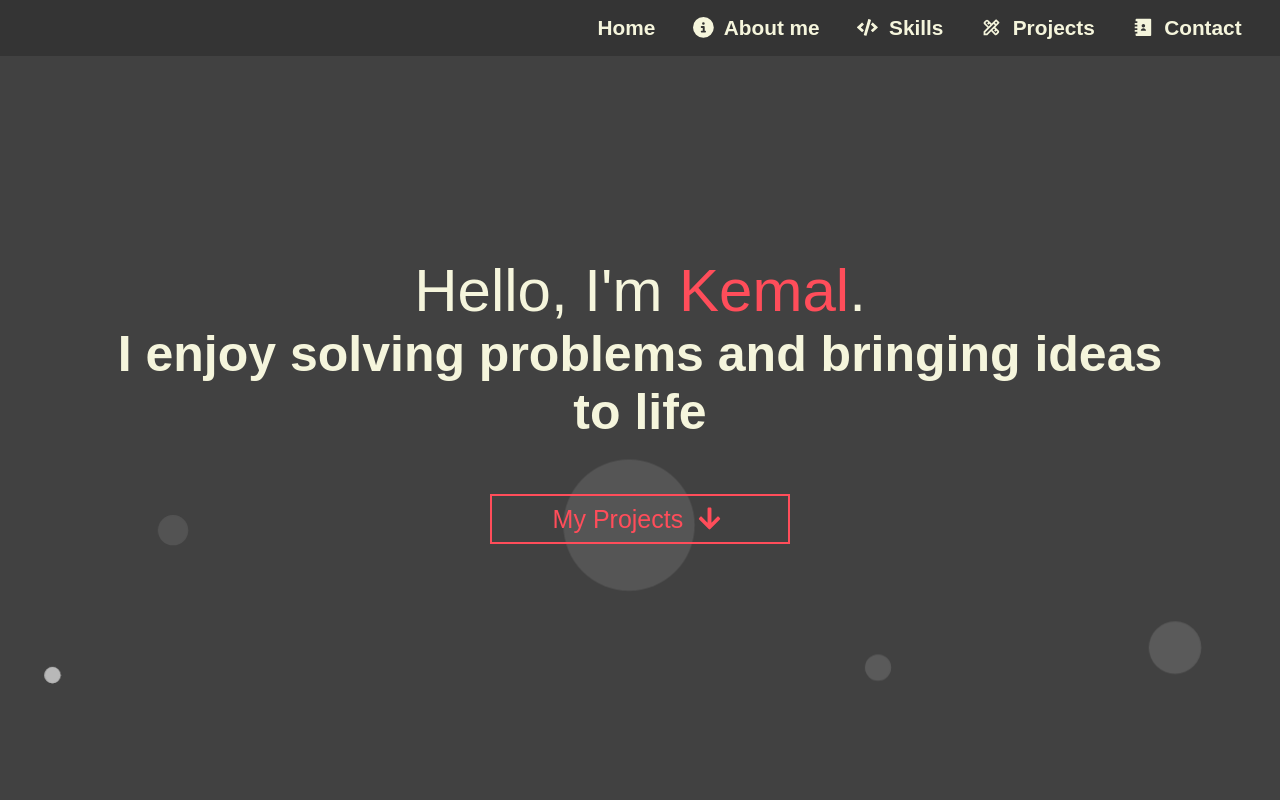
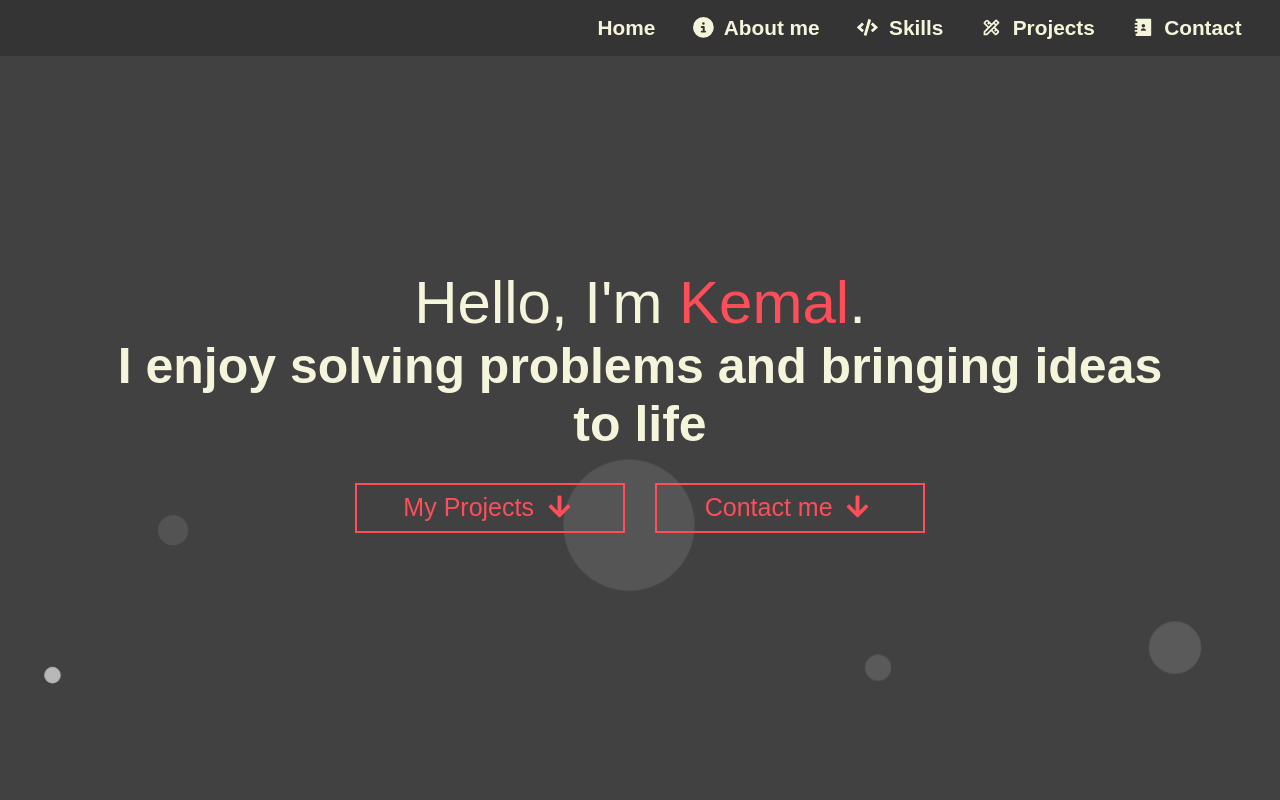
Before and after one commit to KemalYukselir/portfolio-website, a React (Create React App) app: page / in a window 1280 px wide. Shown: the top 800 px of the page. Built offline with nearby package versions, Linux system fonts and the light colour scheme.

Commit message:
added scroll to contacts

```diff
--- a/src/Components/Home.js
+++ b/src/Components/Home.js
@@ -16,6 +16,16 @@ const Home = () => {
       });
     }
   };
+  const scrollToContacts = () => {
+    const projectsSection = document.getElementById('contacts'); // Target the "projects" section
+    if (projectsSection) {
+      const topOffset = projectsSection.offsetTop; // Get the top position relative to the document
+      window.scrollTo({
+        top: topOffset,
+        behavior: 'smooth', // Enable smooth scrolling
+      });
+    }
+  };
   return (
     <div className='home-container'>
       <Navigation />
@@ -25,7 +35,10 @@ const Home = () => {
               Hello, I'm&nbsp;<span style={{ color: '#ff4d5a' }}>Kemal</span>.
             </h1>
             <h2>I enjoy solving problems and bringing ideas to life</h2>
-            <button onClick={scrollToProjects} className="scroll-button"><span>My Projects</span><FaArrowDown className="navBar-icon"/></button>
+            <div className='buttons'>
+              <button onClick={scrollToProjects} className="scroll-button"><span>My Projects</span><FaArrowDown className="navBar-icon"/></button>
+              <button onClick={scrollToContacts} className="scroll-button"><span>Contact me</span><FaArrowDown className="navBar-icon"/></button>
+            </div>
           </div>
 
           {/* <div className='terminal-screen'>
```
